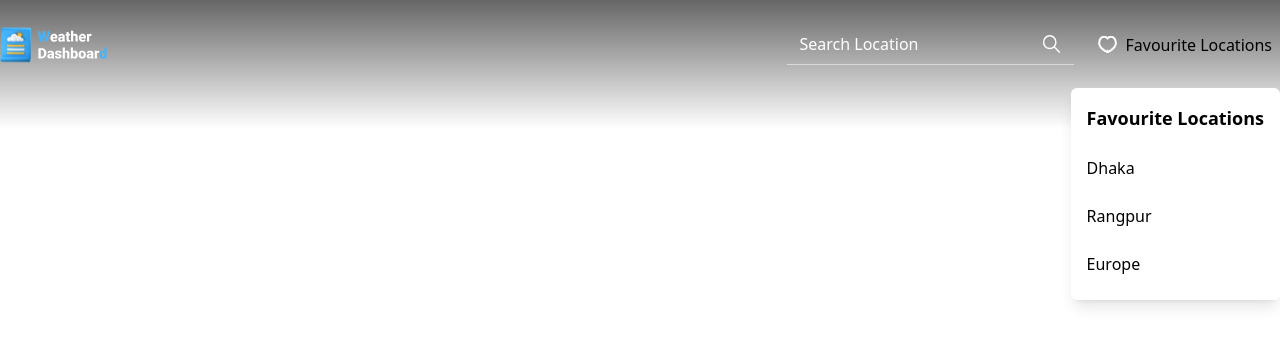
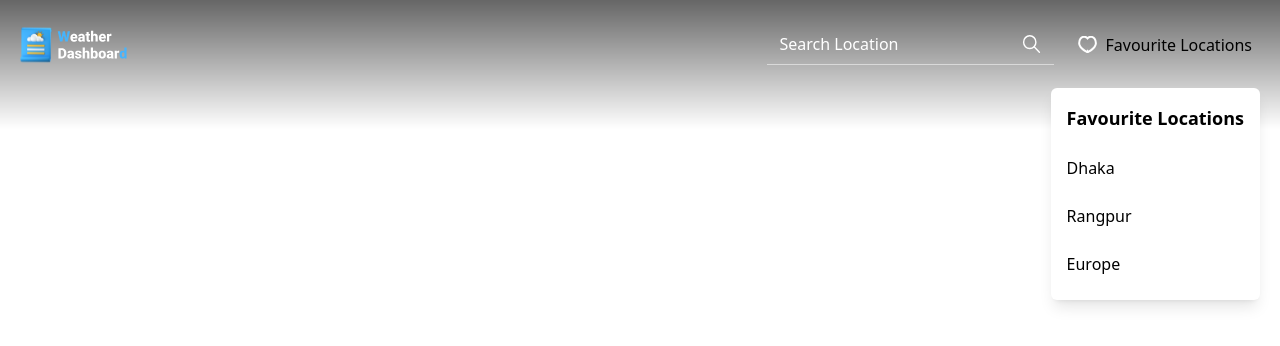
Before and after one commit to md-sazzadul/weather-dashboard, a React (Vite) app: page / in a window 1280 px wide. Shown: the top 346 px of the page. Built offline with nearby package versions, Linux system fonts and the light colour scheme.

Commit message:
fixed alignment and added extended colors

```diff
--- a/src/components/Header/Favourite.jsx
+++ b/src/components/Header/Favourite.jsx
@@ -3,7 +3,7 @@ import heart from "../../assets/heart.svg";
 const Favourite = () => {
   return (
     <div className="p-2 hover:bg-black/30 cursor-pointer flex gap-2 items-center rounded-md transition-all">
-      <img src={heart} alt="" />
+      <img src={heart} alt="heart" />
       <span>Favourite Locations</span>
     </div>
   );
--- a/src/components/Header/Search.jsx
+++ b/src/components/Header/Search.jsx
@@ -11,7 +11,7 @@ const Search = () => {
           required
         />
         <button type="submit">
-          <img src={search} />
+          <img src={search} alt="search" />
         </button>
       </div>
     </form>
--- a/tailwind.config.js
+++ b/tailwind.config.js
@@ -2,7 +2,18 @@
 export default {
   content: ["./index.html", "./src/**/*.{js,ts,jsx,tsx}"],
   theme: {
-    extend: {},
+    extend: {
+      container: {
+        center: true,
+        padding: "1.25rem",
+      },
+      colors: {
+        primary: "#B4D429",
+        dark: "#171923",
+        light: "#fff",
+        body: "#1D1E28",
+      },
+    },
   },
   plugins: [],
 };
```
